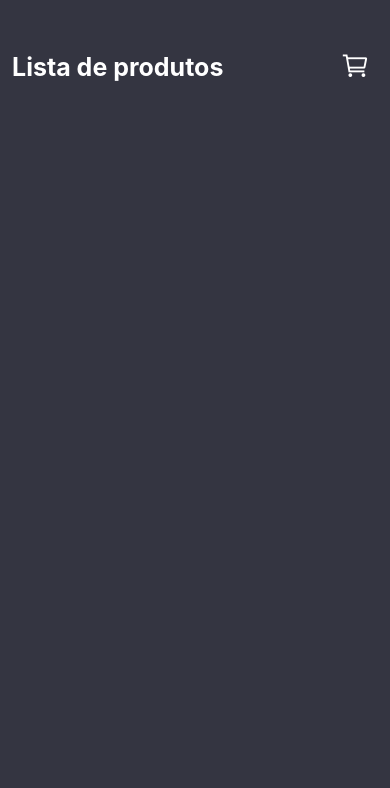
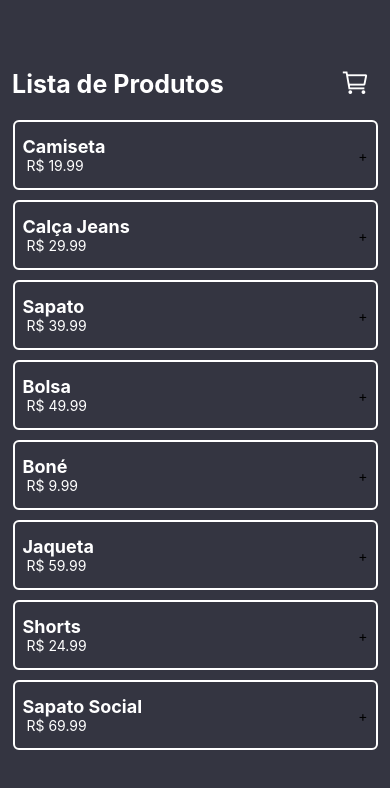
Before and after one commit to TecoAdamo/shopping-cart, a React Native app: screen /Home in a window 390 px wide. Shown: the top 788 px of the page. Built offline with nearby package versions, Linux system fonts and the light colour scheme.

Commit message:
feat: Product listing

```diff
--- a/src/Screens/Home.tsx
+++ b/src/Screens/Home.tsx
@@ -1,13 +1,17 @@
-import { StyleSheet, Text, View, TouchableOpacity } from "react-native";
+import { StyleSheet, Text, View, TouchableOpacity, SafeAreaView, FlatList } from "react-native";
 import { Ionicons } from "@expo/vector-icons";
 
 import { useNavigation } from "@react-navigation/native";
+import Card from "../components/card/Card";
+
 
 type NavProps = {
     navigate: (value: string) => void;
 }
 
 export default function Home() {
+
+
     const navigation = useNavigation<NavProps>();
 
     const navigateToCartScreen = () => {
@@ -15,16 +19,15 @@ export default function Home() {
     };
 
     return (
-        <View style={styles.container}>
-
+        <SafeAreaView style={styles.container}>
             <View style={styles.boxText}>
-                <Text style={styles.textHeader}>Lista de produtos</Text>
+                <Text style={styles.textHeader}>Lista de Produtos</Text>
                 <TouchableOpacity style={styles.btnIcon} onPress={navigateToCartScreen}>
                     <Ionicons name="cart-outline" color={"white"} size={30} />
                 </TouchableOpacity>
             </View>
-
-        </View>
+            <Card />
+        </SafeAreaView>
     );
 }
 
@@ -34,15 +37,18 @@ const styles = StyleSheet.create({
         backgroundColor: "#343541",
         alignItems: "center",
         justifyContent: "center",
+        paddingEnd: 14,
+        paddingStart: 14
     },
     boxText: {
-        top: 50,
+        top: 55,
         width: '100%',
         alignItems: 'center',
         flexDirection: 'row',
         position: 'absolute',
         paddingHorizontal: 12,
         justifyContent: 'space-between',
+        padding: 12,
     },
     textHeader: {
         fontSize: 25,
--- /dev/null
+++ b/src/components/Product/Index.tsx
@@ -0,0 +1,42 @@
+import { View, Text, StyleSheet, TouchableOpacity } from "react-native";
+
+export default function Product({ data }) {
+    return (
+        <View style={styles.container}>
+
+            <View>
+                <Text style={styles.title}>{data.name}</Text>
+                <Text style={styles.price}> R$ {data.price}</Text>
+            </View>
+            <TouchableOpacity style={styles.buttonAdd} >
+                <Text style={styles.buttonText}>+</Text>
+            </TouchableOpacity>
+
+        </View>
+    )
+}
+
+const styles = StyleSheet.create({
+
+    container: {
+        borderWidth: 2,
+        borderColor: 'white',
+        borderRadius: 6,
+        padding: 8,
+        paddingBottom: 14,
+        marginBottom: 10,
+        paddingTop: 14,
+        flexDirection: 'row',
+        alignItems: 'center',
+        justifyContent: 'space-between',
+    },
+    title: {
+        fontSize: 18,
+        fontWeight: 'bold',
+        color: 'white'
+    },
+    price: {
+        color: 'white'
+    }
+
+})
--- /dev/null
+++ b/src/components/card/Card.tsx
@@ -0,0 +1,79 @@
+import { View, StyleSheet, FlatList, SafeAreaView, TouchableOpacity } from "react-native";
+
+import { useState } from "react";
+import Product from "../Product/Index";
+
+
+export default function Card() {
+    const [products, setProducts] = useState([
+        {
+            "id": 1,
+            "name": "Camiseta",
+            "price": 19.99
+        },
+        {
+            "id": 2,
+            "name": "Calça Jeans",
+            "price": 29.99
+        },
+        {
+            "id": 3,
+            "name": "Sapato",
+            "price": 39.99
+        },
+        {
+            "id": 4,
+            "name": "Bolsa",
+            "price": 49.99
+        },
+        {
+            "id": 5,
+            "name": "Boné",
+            "price": 9.99
+        },
+        {
+            "id": 6,
+            "name": "Jaqueta",
+            "price": 59.99
+        },
+        {
+            "id": 7,
+            "name": "Shorts",
+            "price": 24.99
+        },
+        {
+            "id": 8,
+            "name": "Sapato Social",
+            "price": 69.99
+        }
+
+
+    ])
+
+    return (
+        <SafeAreaView style={styles.container}>
+
+            <View />
+            <FlatList
+
+                style={[styles.list, { marginTop: 120 }]}
+                data={products}
+                keyExtractor={(item) => String(item.id)}
+                renderItem={({ item }) => <Product data={item} />}
+            />
+
+        </SafeAreaView>
+    )
+}
+
+const styles = StyleSheet.create({
+    container: {
+        flex: 1,
+        alignItems: 'center',
+        justifyContent: 'center',
+    },
+    list: {
+        width: 365,
+    },
+
+})
```
